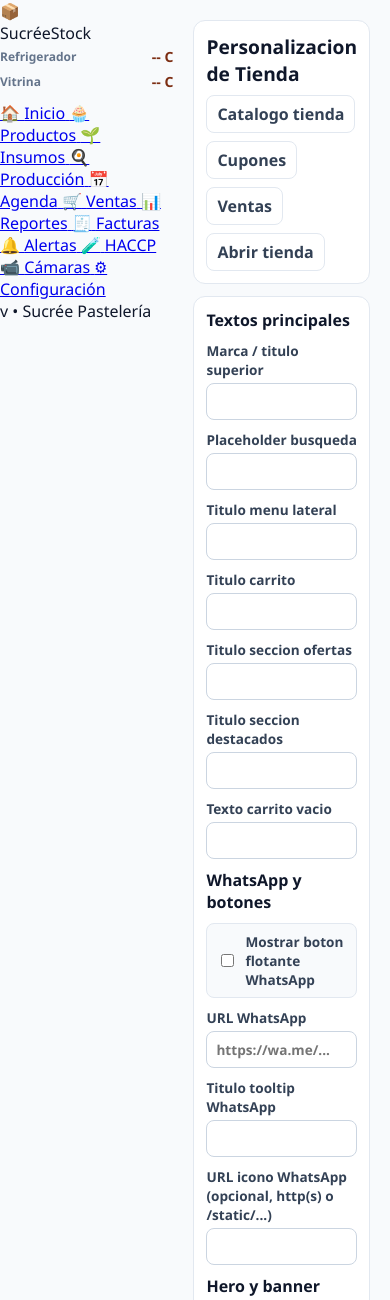
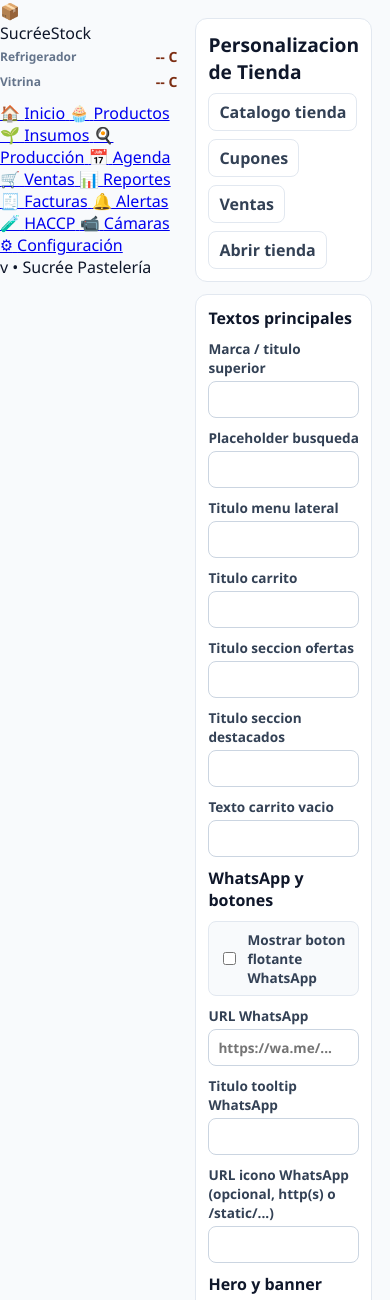
Before and after one commit to alexdroow/gestor_stock, a Python web app: template templates/tienda_personalizacion_admin.html in a window 390 px wide. Shown: the top 1300 px of the page. Run offline with Jinja, Linux system fonts and the light colour scheme; the template is opened without the code that fills it, so the values that code supplies are empty.

Commit message:
UI panel personalizacion: layout profesional con sidebar/app.css

```diff
--- a/templates/tienda_personalizacion_admin.html
+++ b/templates/tienda_personalizacion_admin.html
@@ -4,6 +4,7 @@
     <meta charset="UTF-8">
     <meta name="viewport" content="width=device-width, initial-scale=1.0">
     <title>Personalizacion Tienda</title>
+    <link rel="stylesheet" href="{{ url_for('static', filename='app.css') }}">
     <style>
         :root {
             --bg: #f8fafc;
@@ -15,8 +16,12 @@
         }
         * { box-sizing: border-box; }
         body { margin: 0; font-family: "Segoe UI", Tahoma, sans-serif; background: var(--bg); color: var(--text); }
-        .layout { display: flex; min-height: 100vh; }
-        .main { flex: 1; padding: 20px; }
+        .tienda-custom-main {
+            margin-left: 280px;
+            max-width: calc(100% - 280px);
+            width: 100%;
+            padding: 24px;
+        }
         .top {
             border: 1px solid var(--line);
             background: var(--panel);
@@ -137,13 +142,20 @@
             .grid { grid-template-columns: 1fr; }
             .fields { grid-template-columns: 1fr; }
         }
+        @media (max-width: 768px) {
+            .tienda-custom-main {
+                margin-left: 0;
+                max-width: 100%;
+                padding: 18px;
+            }
+        }
     </style>
     <link rel="stylesheet" href="{{ url_for('static', filename='darkmode-fixes.css') }}">
 </head>
 <body>
-<div class="layout">
+<div style="display:flex; min-height:100vh;">
     {% include "_sidebar.html" %}
-    <main class="main">
+    <main class="main-content tienda-custom-main">
         <div class="top">
             <h1>Personalizacion de Tienda</h1>
             <div class="top-links">
```
